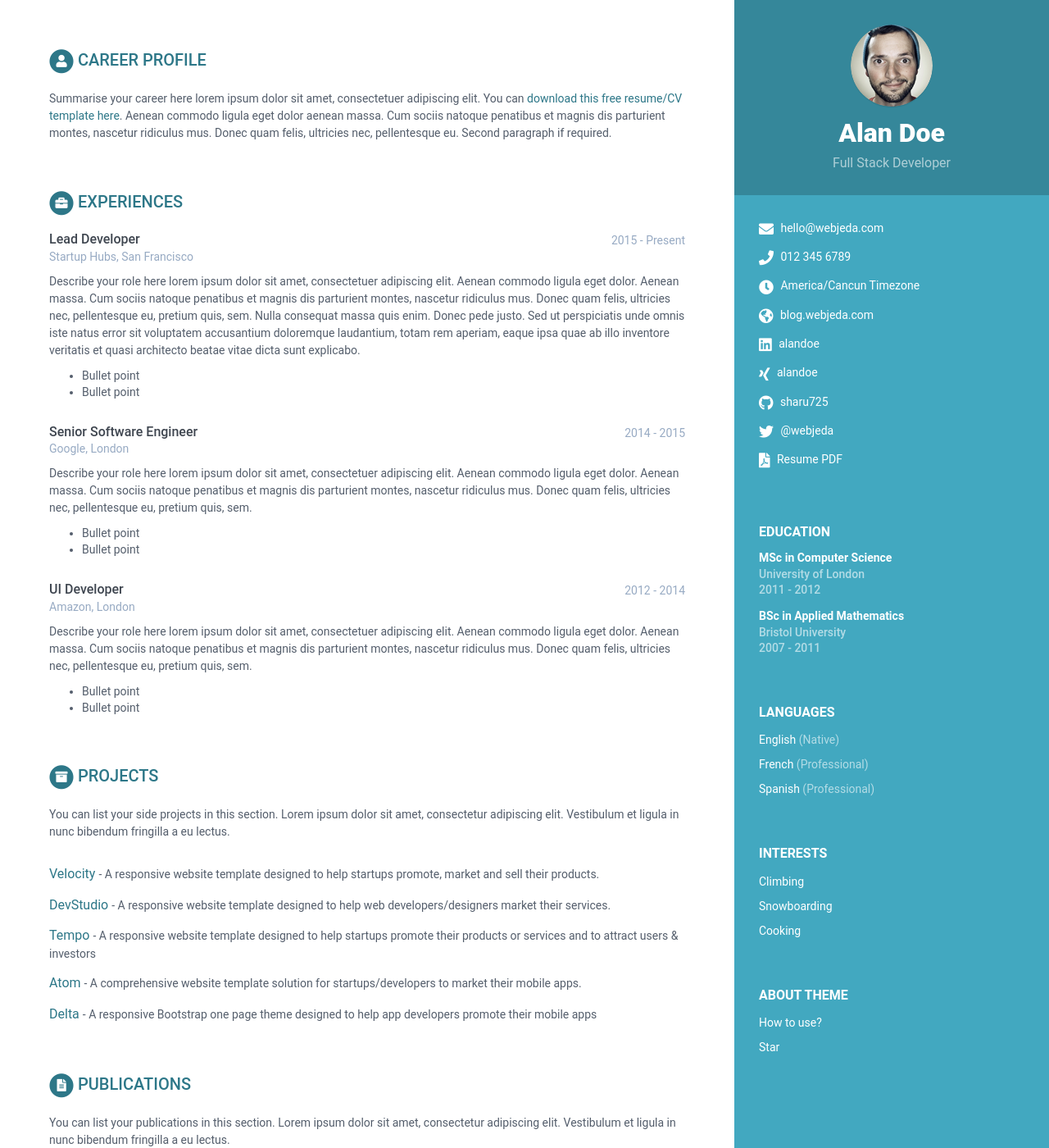
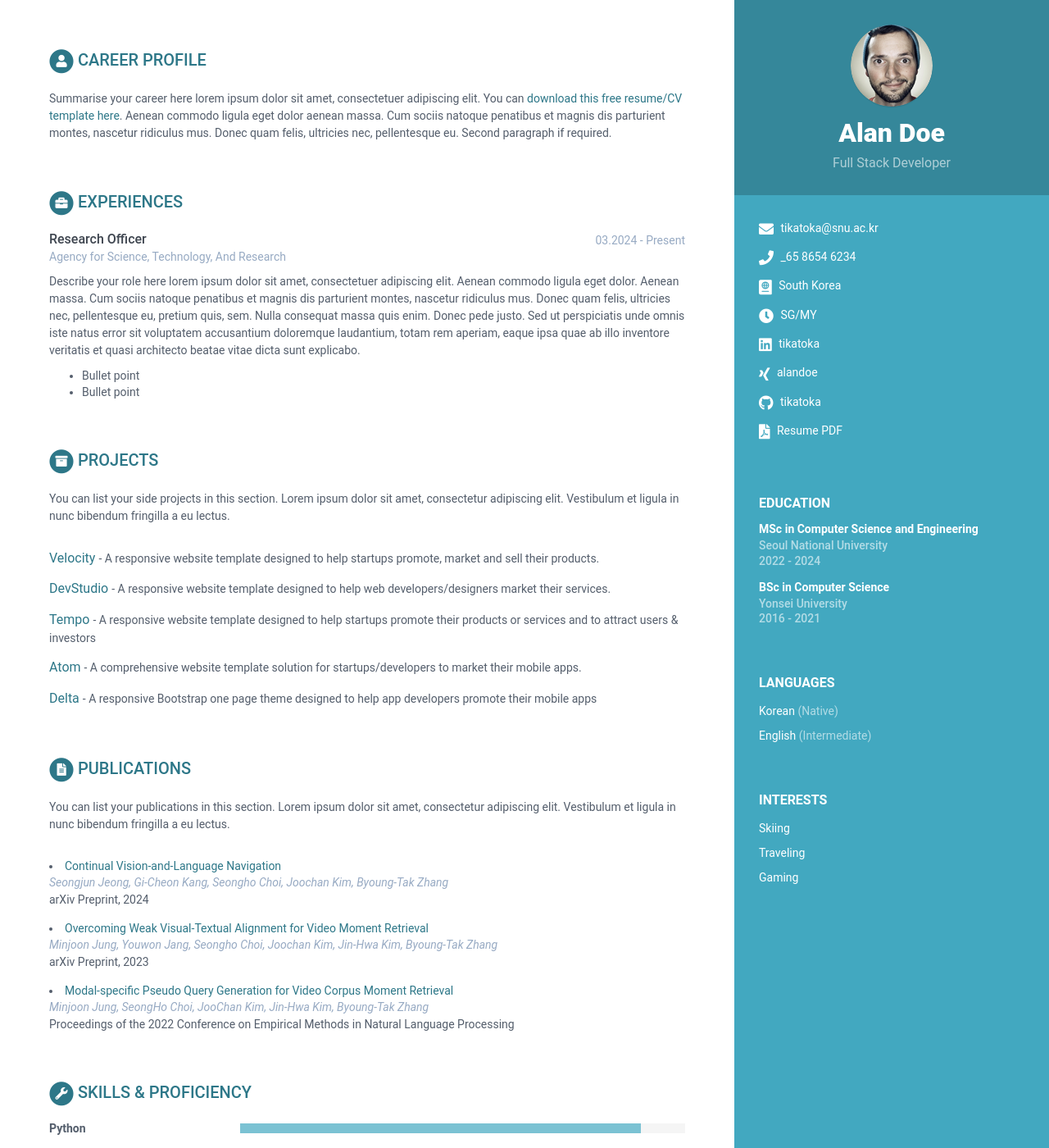
Before and after one commit to TikaToka/tikatoka.github.io, a Jekyll site: the page built from print.html, in a window 1280 px wide and 1400 px high. Shown: the whole window at 82% size. Built offline with Jekyll 4.4.1, drawn with Linux system fonts in a browser that asks for light colours; some of the changed text lies outside the part shown.

Commit message:
initial edit

```diff
--- a/_data/data.yml
+++ b/_data/data.yml
@@ -13,45 +13,45 @@ sidebar:
     avatar: profile.png  #place a 100x100 picture inside /assets/images/ folder and provide the name of the file below
 
     # Sidebar links
-    email: hello@webjeda.com
-    phone: 012 345 6789
-    timezone: America/Cancun Timezone
-    citizenship:
-    website: blog.webjeda.com #do not add http://
-    linkedin: alandoe
+    email: tikatoka@snu.ac.kr
+    phone:  _65 8654 6234
+    timezone: SG/MY
+    citizenship: South Korea
+    website: #do not add http://
+    linkedin: tikatoka
     xing: alandoe
-    github: sharu725
+    github: tikatoka
     telegram: # add your nickname without '@' sign
     gitlab:
     bitbucket:
-    twitter: '@webjeda'
+    twitter:
     stack-overflow: # Number/Username, e.g. 123456/alandoe
     codewars:
     goodreads: # Number-Username, e.g. 123456-alandoe
-    pdf: http://www.africau.edu/images/default/sample.pdf
+    pdf: ./assets/resume.pdf
 
     languages:
       title: Languages
       info:
-        - idiom: English
+        - idiom: Korean
           level: Native
 
-        - idiom: French
-          level: Professional
+        - idiom: English
+          level: Intermediate
 
-        - idiom: Spanish
-          level: Professional
+        # - idiom: Spanish
+        #   level: Professional
 
     interests:
       title: Interests
       info:
-        - item: Climbing
+        - item: Skiing
           link:
 
-        - item: Snowboarding
+        - item: Traveling
           link:
 
-        - item: Cooking
+        - item: Gaming
           link:
 
 career-profile:
@@ -66,9 +66,9 @@ career-profile:
 education:
     title: Education
     info:
-      - degree: MSc in Computer Science
-        university: University of London
-        time: 2011 - 2012
+      - degree: MSc in Computer Science and Engineering
+        university: Seoul National University
+        time: 2022 - 2024
         details: |
           Describe your study here lorem ipsum dolor sit amet, consectetuer
           adipiscing elit. Aenean commodo ligula eget dolor. Aenean massa. Cum
@@ -77,9 +77,9 @@ education:
           pretium quis, sem.
             - Bullet point
             - Bullet point
-      - degree: BSc in Applied Mathematics
-        university: Bristol University
-        time: 2007 - 2011
+      - degree: BSc in Computer Science
+        university: Yonsei University
+        time: 2016 - 2021
         details: |
           Describe your study here lorem ipsum dolor sit amet, consectetuer
           adipiscing elit. Aenean commodo ligula eget dolor. Aenean massa. Cum
@@ -92,9 +92,9 @@ education:
 experiences:
     title: Experiences
     info:
-      - role: Lead Developer
-        time: 2015 - Present
-        company: Startup Hubs, San Francisco
+      - role: Research Officer
+        time: 03.2024 - Present
+        company: Agency for Science, Technology, And Research
         details: |
           Describe your role here lorem ipsum dolor sit amet, consectetuer
           adipiscing elit. Aenean commodo ligula eget dolor. Aenean massa.
@@ -107,31 +107,31 @@ experiences:
           architecto beatae vitae dicta sunt explicabo.
             - Bullet point
             - Bullet point
-      - role: Senior Software Engineer
-        time: 2014 - 2015
-        company: Google, London
-        details: |
-          Describe your role here lorem ipsum dolor sit amet, consectetuer
-          adipiscing elit. Aenean commodo ligula eget dolor. Aenean massa.
-          Cum sociis natoque penatibus et magnis dis parturient montes,
-          nascetur ridiculus mus. Donec quam felis, ultricies nec,
-          pellentesque eu, pretium quis, sem.
-            - Bullet point
-            - Bullet point
-      - role: UI Developer
-        time: 2012 - 2014
-        company: Amazon, London
-        details: |
-          Describe your role here lorem ipsum dolor sit amet, consectetuer
-          adipiscing elit. Aenean commodo ligula eget dolor. Aenean massa.
-          Cum sociis natoque penatibus et magnis dis parturient montes,
-          nascetur ridiculus mus. Donec quam felis, ultricies nec,
-          pellentesque eu, pretium quis, sem.
-            - Bullet point
-            - Bullet point
+      # - role: Senior Software Engineer
+      #   time: 2014 - 2015
+      #   company: Google, London
+      #   details: |
+      #     Describe your role here lorem ipsum dolor sit amet, consectetuer
+      #     adipiscing elit. Aenean commodo ligula eget dolor. Aenean massa.
+      #     Cum sociis natoque penatibus et magnis dis parturient montes,
+      #     nascetur ridiculus mus. Donec quam felis, ultricies nec,
+      #     pellentesque eu, pretium quis, sem.
+      #       - Bullet point
+      #       - Bullet point
+      # - role: UI Developer
+      #   time: 2012 - 2014
+      #   company: Amazon, London
+      #   details: |
+      #     Describe your role here lorem ipsum dolor sit amet, consectetuer
+      #     adipiscing elit. Aenean commodo ligula eget dolor. Aenean massa.
+      #     Cum sociis natoque penatibus et magnis dis parturient montes,
+      #     nascetur ridiculus mus. Donec quam felis, ultricies nec,
+      #     pellentesque eu, pretium quis, sem.
+      #       - Bullet point
+      #       - Bullet point
 
 certifications:
-      title: Certifications
+      title: English
       list:
         - name: CV Builder
           start: 2020
@@ -224,42 +224,42 @@ publications:
       amet, consectetur adipiscing elit. Vestibulum et ligula in nunc
       bibendum fringilla a eu lectus.
     papers:
-      - title: The Art of Computer Programming
-        link: "#"
-        authors: Donald E. Knuth
-        conference: Addison-Wesley, 1968
+      - title: Continual Vision-and-Language Navigation
+        link: https://arxiv.org/abs/2403.15049
+        authors: Seongjun Jeong, Gi-Cheon Kang, Seongho Choi, Joochan Kim, Byoung-Tak Zhang
+        conference: arXiv Preprint, 2024
 
-      - title: "Genetic Programming III: Darwinian Invention &amp; Problem Solving"
-        link: "#"
-        authors: Koza, J.R., Andre, D., Bennett, F.H., Keane, M.A.
-        conference: "Morgan Kaufmann Publishers Inc., San Francisco, CA, USA, 1st edn. (1999)"
+      - title: Overcoming Weak Visual-Textual Alignment for Video Moment Retrieval
+        link: https://arxiv.org/abs/2306.02728
+        authors: Minjoon Jung, Youwon Jang, Seongho Choi, Joochan Kim, Jin-Hwa Kim, Byoung-Tak Zhang
+        conference: arXiv Preprint, 2023
 
-      - title: A syntax directed compiler for Algol 60
-        link: "#"
-        authors: Edgar T. Irons
-        conference: "Comm. ACM 4 (1961), 51–55"
+      - title: Modal-specific Pseudo Query Generation for Video Corpus Moment Retrieval
+        link: https://aclanthology.org/2022.emnlp-main.530/
+        authors: Minjoon Jung, SeongHo Choi, JooChan Kim, Jin-Hwa Kim, Byoung-Tak Zhang
+        conference: Proceedings of the 2022 Conference on Empirical Methods in Natural Language Processing
 
 skills:
     title: Skills &amp; Proficiency
 
     toolset:
-      - name: Python & Django
-        level: 98%
+      - name: Python
+        level: 90%
 
-      - name: Javascript & jQuery
-        level: 98%
+      - name: Pytorch
+        level: 80%
 
-      - name: Angular
-        level: 98%
+      - name: Tensorflow
+        level: 50%
 
-      - name: HTML5 & CSS
-        level: 95%
+      # - name: HTML5 & CSS
+      #   level: 95%
 
-      - name: Ruby on Rails
-        level: 85%
+      # - name: Ruby on Rails
+      #   level: 85%
 
-      - name: Sketch & Photoshop
-        level: 60%
+      # - name: Sketch & Photoshop
+      #   level: 60%
 
 footer: >
     Designed with <i class="fas fa-heart"></i> by <a href="http://themes.3rdwavemedia.com" target="_blank" rel="nofollow">Xiaoying Riley</a>
--- a/_includes/about.html
+++ b/_includes/about.html
@@ -1,10 +1,10 @@
 <div class="remove-container container-block">
-  <h2 class="container-block-title">
+  <!-- <h2 class="container-block-title">
     About Theme
   </h2>
   <ul class="list-unstyled interests-list">
     <li><a target="_blank" href="https://www.youtube.com/watch?v=Jnmj1dXDbNk">How to use?</a></li>
      <li><a class="github-button" href="https://github.com/sharu725/online-cv" data-icon="octicon-star" data-show-count="true" aria-label="Star sharu725/online-cv on GitHub">Star</a>
      <script async defer src="https://buttons.github.io/buttons.js"></script>
-  </ul>
+  </ul> -->
 </div><!--//About-->
--- a/index.html
+++ b/index.html
@@ -13,9 +13,9 @@ layout: default
 
 {% include certifications.html %}
 
-{% include projects.html %}
+<!-- {% include projects.html %} -->
 
-{% include oss-contributions.html %}
+<!-- {% include oss-contributions.html %} -->
 
 {% include publications.html %}
 
```
Also changed, not shown: 1 other file.
